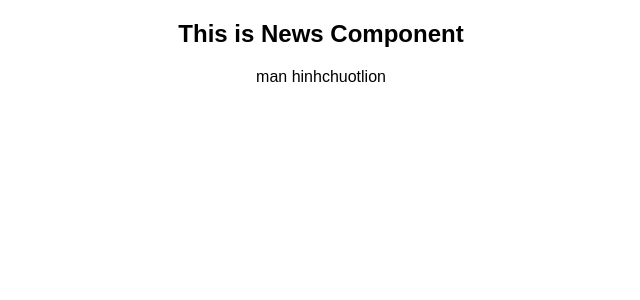
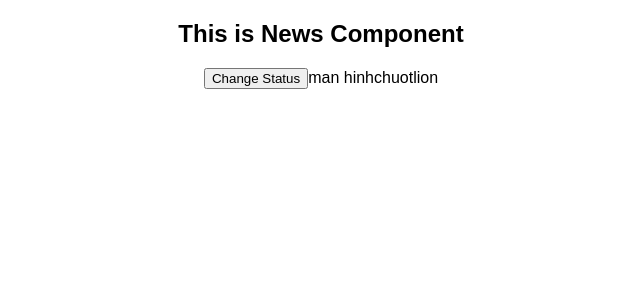
Before and after one commit to kvu-luong/redux_basic, a React (Create React App) app: page / in a window 1280 px wide. Shown: the top 300 px of the page, without its empty margins (319-959 px from the left). Built offline with nearby package versions, Linux system fonts and the light colour scheme.

Commit message:
try to add css module

```diff
--- /dev/null
+++ b/src/component/News.css
@@ -0,0 +1,4 @@
+.News button{
+    padding-top: 10px;
+    text-align: center;
+}
--- a/src/component/News.js
+++ b/src/component/News.js
@@ -1,11 +1,26 @@
 import React , {Component} from "react";
+import Cover from "../hoc/Cover";
+import {connect} from "react-redux";
 
 class News extends Component{
+    editStatus = () =>{
+        let dispatch = this.props.dispatch;
+        dispatch({type: "CHANGE_STATUS"});
+    }
     render(){
         return (
-            <h2>This is News Component</h2>
+            <Cover>
+                <h2>This is News Component</h2>
+                <button onClick={ ()=> this.editStatus()}>Change Status</button>
+            </Cover>
         )
     }
 }
 
-export default News;
+const mapStateToProps = (state , ownProps) =>{
+    return {
+        editStatus: state.editStatus,
+
+    }
+}
+export default connect(mapStateToProps)(News);
--- /dev/null
+++ b/src/hoc/Cover.js
@@ -0,0 +1,4 @@
+
+const Cover = (props) => props.children;
+
+export default Cover;
```
